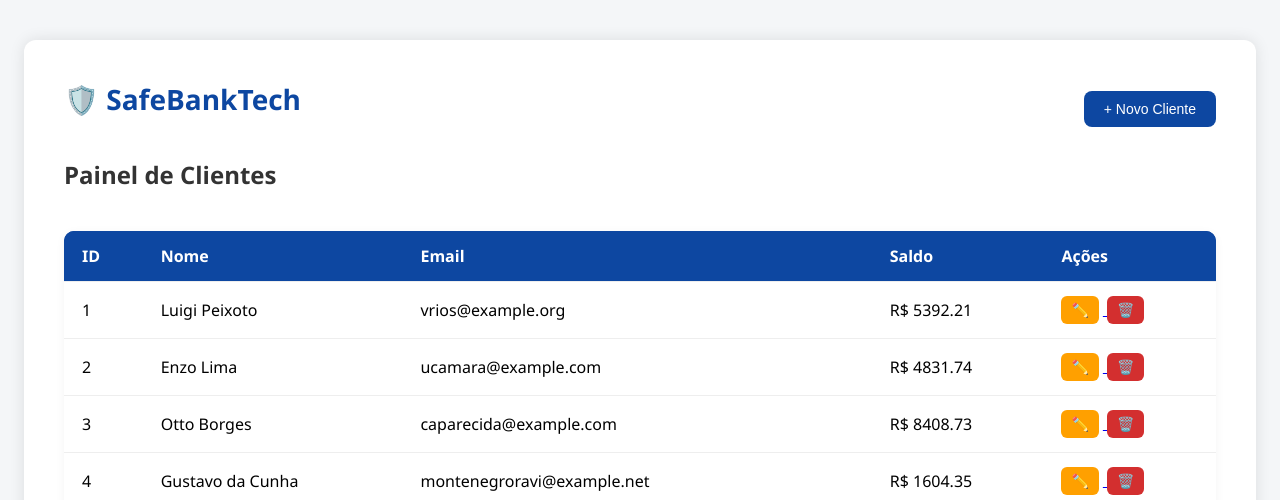
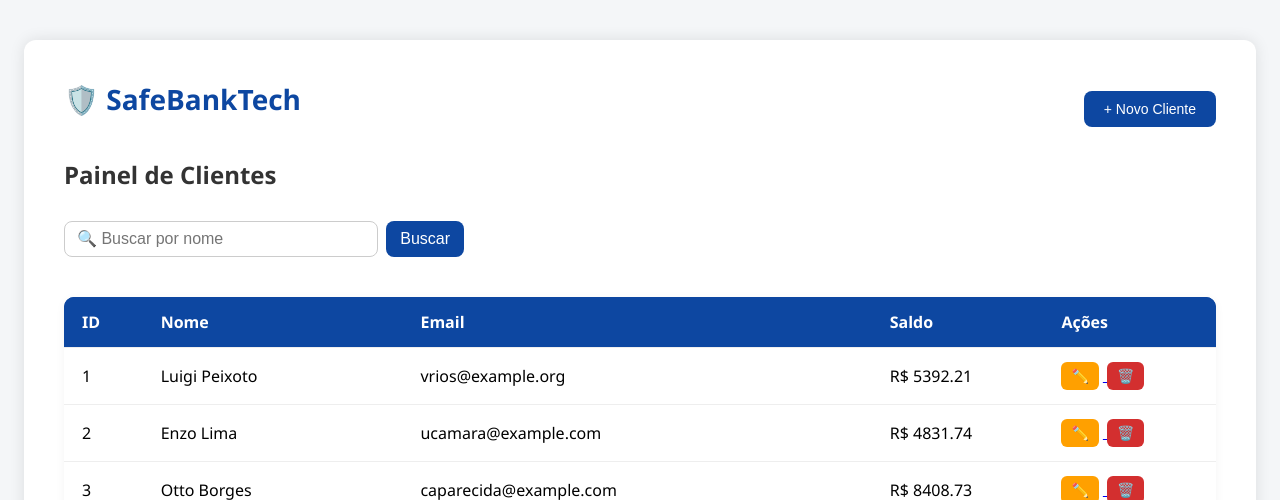
Before and after one commit to HighToxic/Trabalho, a Flask app: page /dashboard in a window 1280 px wide. Shown: the top 500 px of the page. Run offline with Flask 3, Linux system fonts and the light colour scheme; a user stored in the database is signed in; data comes from the database, SQL or seed files in the repository.

Commit message:
Implementação da barra de pesquisa por nome

```diff
--- a/fintech-painel/app.py
+++ b/fintech-painel/app.py
@@ -34,25 +34,34 @@ def dashboard():
         return redirect(url_for('login'))
 
     pagina = int(request.args.get('pagina', 1))
+    busca = request.args.get('busca', '').strip()  # pega o termo de busca da URL
     por_pagina = 20
     offset = (pagina - 1) * por_pagina
 
     conn = sqlite3.connect('database.db')
     cursor = conn.cursor()
 
-    # Pegando clientes da página atual
-    cursor.execute("SELECT * FROM clientes LIMIT ? OFFSET ?", (por_pagina, offset))
+    if busca:
+        # Conta total clientes filtrados pelo nome
+        cursor.execute("SELECT COUNT(*) FROM clientes WHERE nome LIKE ?", (f'%{busca}%',))
+        total_clientes = cursor.fetchone()[0]
+
+        # Pega clientes filtrados para a página atual
+        cursor.execute("SELECT * FROM clientes WHERE nome LIKE ? LIMIT ? OFFSET ?", (f'%{busca}%', por_pagina, offset))
+    else:
+        # Conta total clientes sem filtro
+        cursor.execute("SELECT COUNT(*) FROM clientes")
+        total_clientes = cursor.fetchone()[0]
+
+        # Pega clientes sem filtro para a página atual
+        cursor.execute("SELECT * FROM clientes LIMIT ? OFFSET ?", (por_pagina, offset))
+
     clientes = cursor.fetchall()
-
-    # Contando total de clientes
-    cursor.execute("SELECT COUNT(*) FROM clientes")
-    total_clientes = cursor.fetchone()[0]
     total_paginas = (total_clientes + por_pagina - 1) // por_pagina
 
     conn.close()
 
-    return render_template('dashboard.html', clientes=clientes, pagina=pagina, total_paginas=total_paginas)
-
+    return render_template('dashboard.html', clientes=clientes, pagina=pagina, total_paginas=total_paginas, busca=busca)
 
 @app.route('/novo', methods=['GET', 'POST'])
 def novo_cliente():
--- a/fintech-painel/static/style.css
+++ b/fintech-painel/static/style.css
@@ -239,3 +239,44 @@ tr:hover {
     font-weight: bold;
     cursor: default;
 }
+
+.search-form {
+  display: flex;
+  align-items: center;    /* centraliza verticalmente */
+  gap: 8px;               /* espaço entre input e botão */
+  max-width: 400px;
+}
+
+.search-form input[type="text"],
+.search-form button {
+  margin: 0;
+  padding: 0 12px;
+  height: 36px;
+  box-sizing: border-box;
+  font-size: 16px;
+  line-height: 36px;  /* igual a altura para alinhamento */
+  border-radius: 8px;
+  border: 1px solid #ccc;
+  vertical-align: middle;
+}
+.search-form input[type="text"] {
+  flex: 1;                /* ocupa o máximo espaço possível */
+  padding: 6px 12px;
+  border: 1px solid #ccc;
+}
+
+.search-form button {
+  padding: 0 14px;
+  border: none;
+  background-color: #0d47a1;
+  color: white;
+  cursor: pointer;
+  line-height: 36px; /* importante para centralizar verticalmente */
+  display: inline-block; /* ou flex, mas aí cuida do alinhamento */
+  vertical-align: middle;
+}
+
+
+.search-form button:hover {
+  background-color: #1565c0;
+}
--- a/fintech-painel/templates/dashboard.html
+++ b/fintech-painel/templates/dashboard.html
@@ -16,6 +16,11 @@
         </div>
 
         <h2 style="text-align: left; color: #333;">Painel de Clientes</h2>
+
+        <form method="GET" action="{{ url_for('dashboard') }}" class="search-form">
+            <input type="text" name="busca" placeholder="🔍 Buscar por nome" value="{{ busca }}" class="search-input">
+            <button type="submit" class="btn-primary search-btn">Buscar</button>
+        </form>
 
         <table class="tabela-moderna">
             <thead>
@@ -51,7 +56,7 @@
         {% if p == pagina %}
             <span class="ativo">{{ p }}</span>
         {% else %}
-            <a href="{{ url_for('dashboard', pagina=p) }}">{{ p }}</a>
+            <a href="{{ url_for('dashboard', pagina=p, busca=busca) }}">{{ p }}</a>
         {% endif %}
     {% endfor %}
 </div>
```
